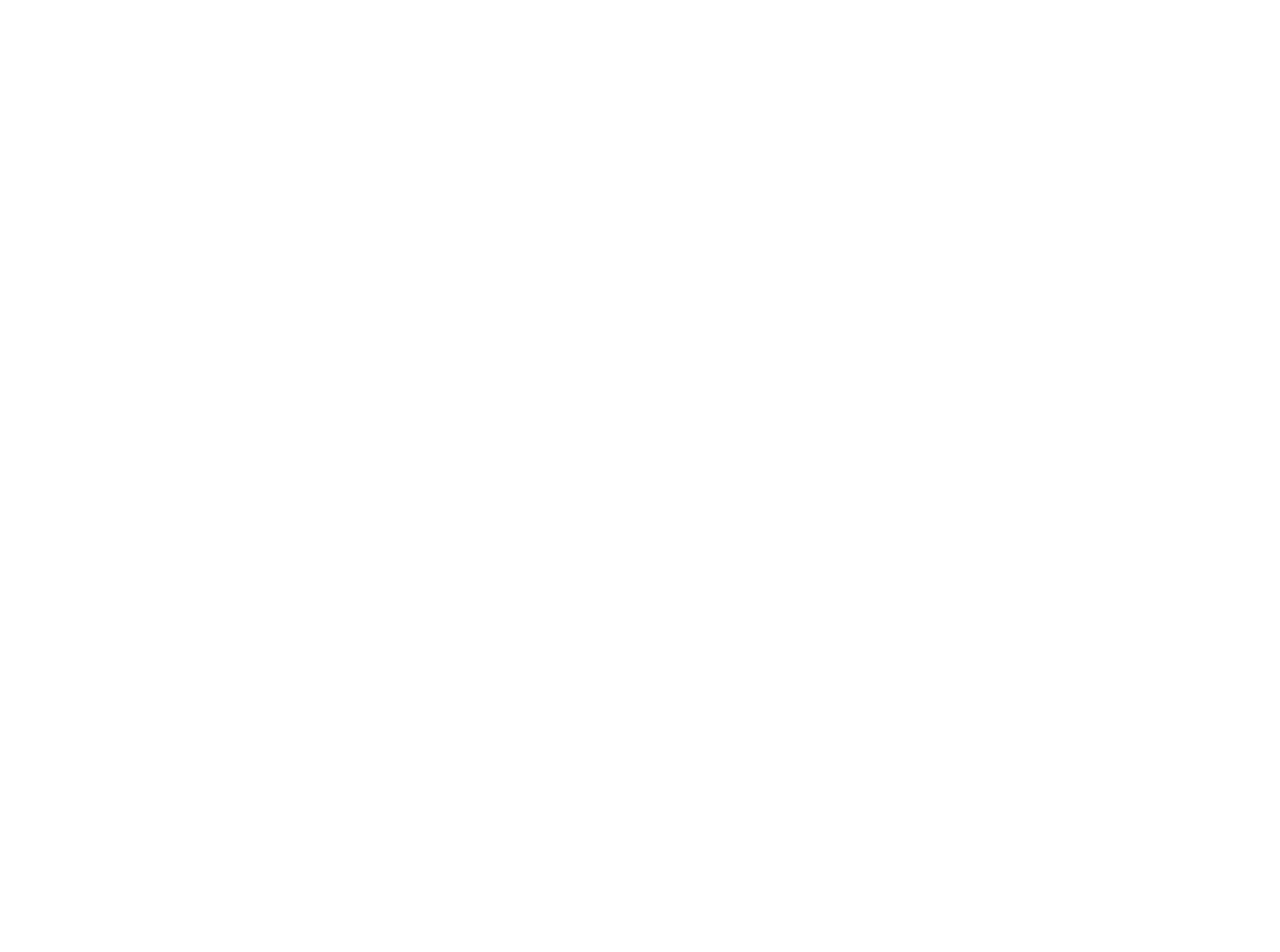
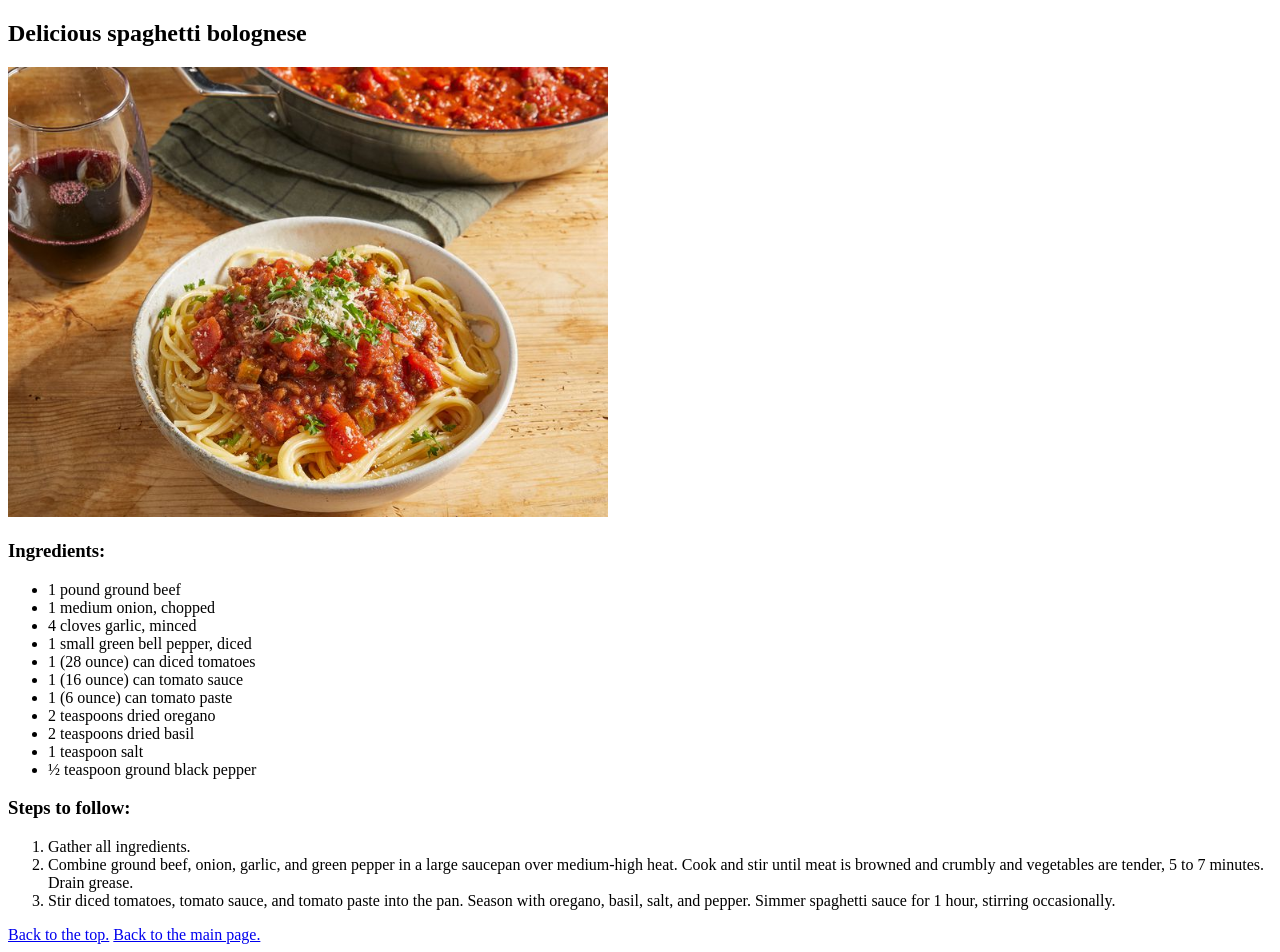
Before and after one commit to amlq-pl/odin-recipes, a plain HTML site: page recipes/spaghetti.html in a window 1280 px wide. Before the commit the page ends 800 px from the top, so only its background shows below. Drawn offline with Linux system fonts and the light colour scheme.

Commit message:
Added spaghetti image, and finished spaghetti page

```diff
--- a/recipes/spaghetti.html
+++ b/recipes/spaghetti.html
@@ -1,12 +1,43 @@
 <!DOCTYPE html>
 <html lang="en">
+
 <head>
     <meta charset="UTF-8">
     <meta http-equiv="X-UA-Compatible" content="IE=edge">
     <meta name="viewport" content="width=device-width, initial-scale=1.0">
     <title>Document</title>
 </head>
+
 <body>
+    <h2>Delicious spaghetti bolognese</h2>
+    <img src="../images/spaghetti.jpg" alt="spaghetti image" width="600px">
+    <h3>Ingredients:</h3>
+    <ul>
+        <li>1 pound ground beef</li>
+        <li>1 medium onion, chopped</li>
+        <li>4 cloves garlic, minced</li>
+        <li>1 small green bell pepper, diced</li>
+        <li>1 (28 ounce) can diced tomatoes</li>
+        <li>1 (16 ounce) can tomato sauce</li>
+        <li>1 (6 ounce) can tomato paste</li>
+        <li>2 teaspoons dried oregano</li>
+        <li>2 teaspoons dried basil</li>
+        <li>1 teaspoon salt</li>
+        <li>½ teaspoon ground black pepper</li>
+    </ul>
+    <h3>Steps to follow:</h3>
+    <ol>
+        <li>Gather all ingredients.</li>
+        <li>Combine ground beef, onion, garlic, and green pepper in a large saucepan over medium-high heat.
+            Cook and stir until meat is browned and crumbly and vegetables are tender, 5 to 7 minutes. Drain grease.
+        </li>
+        <li>Stir diced tomatoes, tomato sauce, and tomato paste into the pan. Season with oregano, basil, salt, and
+            pepper.
+            Simmer spaghetti sauce for 1 hour, stirring occasionally.</li>
 
+    </ol>
+    <a href="#top">Back to the top.</a>
+    <a href="../index.html">Back to the main page.</a>
 </body>
+
 </html>
```
Also changed, not shown: recipes/pancakes.html (+1 -0 lines), images/spaghetti.jpg (added).
